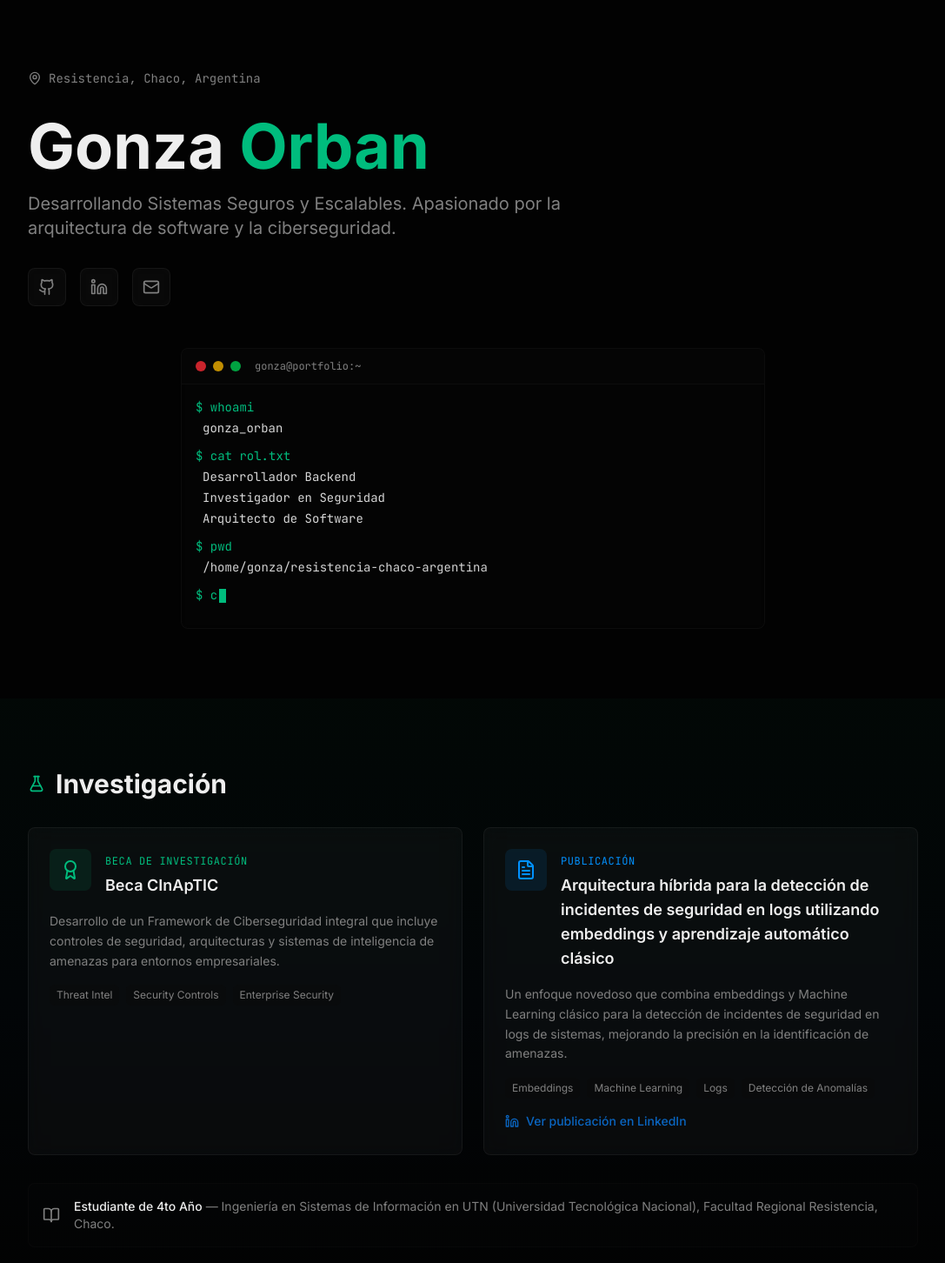
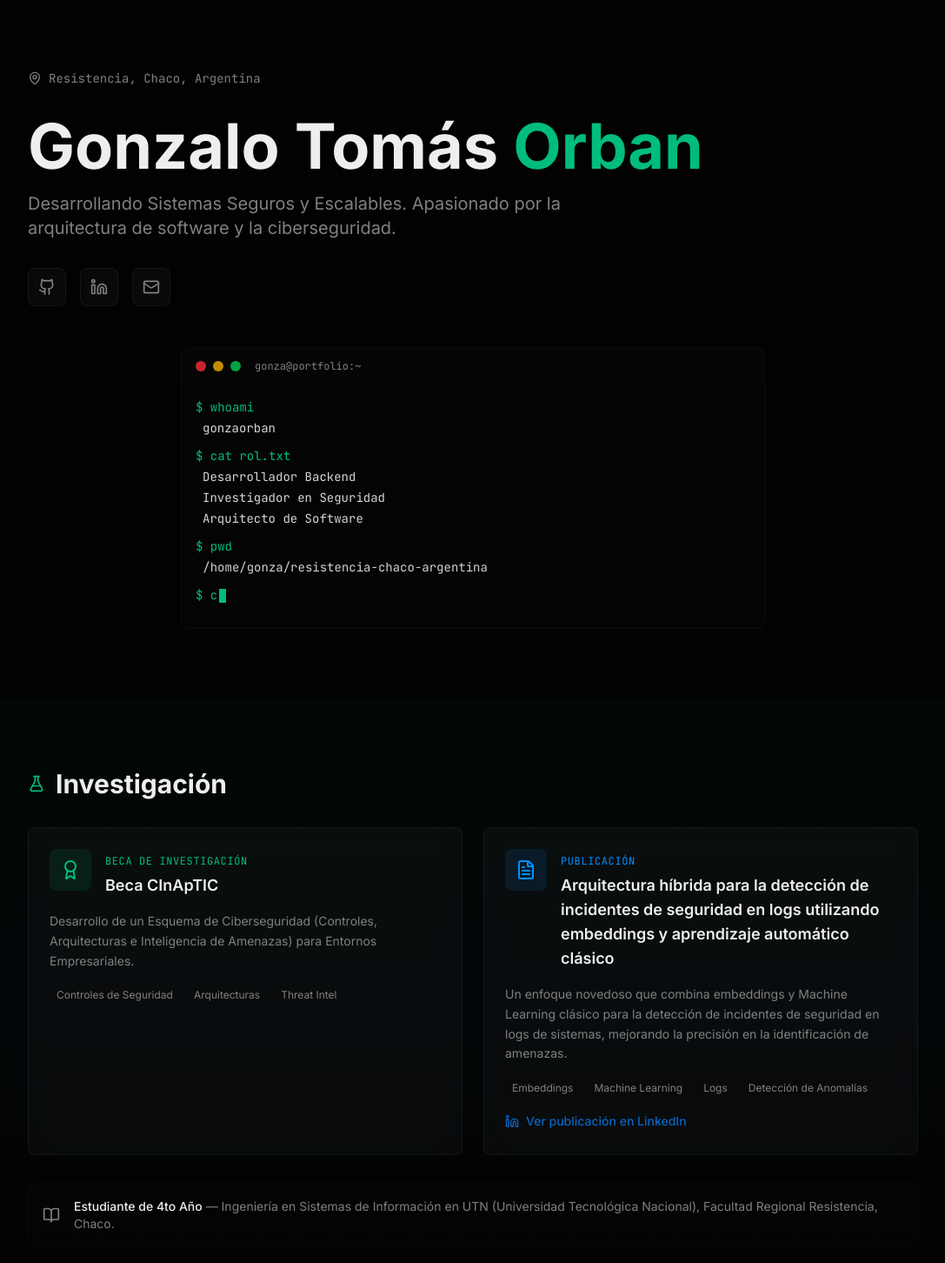
Before and after one commit to gonzaorban/portfolio, a Next.js app: page / in a window 1280 px wide. Shown: the top 1452 px of the page at 87% size, without its empty margins (96-1183 px from the left). Built offline with nearby package versions, Linux system fonts and the light colour scheme.

Commit message:
feat: update user profile details
Set "gonzaorban" for whoami, update name, career, and scholarship description with new tags.

Co-authored-by: Gonzalo Tomás Orban <183670355+gonzaorban@users.noreply.github.com>

```diff
--- a/components/hero.tsx
+++ b/components/hero.tsx
@@ -33,7 +33,7 @@ export function Hero() {
           transition={{ duration: 0.5, delay: 0.1 }}
           className="text-4xl md:text-6xl lg:text-7xl font-bold mb-4 text-balance"
         >
-          <span className="text-foreground">Gonza</span>{" "}
+          <span className="text-foreground">Gonzalo Tomás</span>{" "}
           <span className="text-primary">Orban</span>
         </motion.h1>
 
--- a/components/research-spotlight.tsx
+++ b/components/research-spotlight.tsx
@@ -42,11 +42,10 @@ export function ResearchSpotlight() {
               </div>
             </div>
             <p className="text-muted-foreground text-sm leading-relaxed">
-              Desarrollo de un Framework de Ciberseguridad integral que incluye controles de seguridad,
-              arquitecturas y sistemas de inteligencia de amenazas para entornos empresariales.
+              Desarrollo de un Esquema de Ciberseguridad (Controles, Arquitecturas e Inteligencia de Amenazas) para Entornos Empresariales.
             </p>
             <div className="mt-4 flex flex-wrap gap-2">
-              {["Threat Intel", "Security Controls", "Enterprise Security"].map((tag) => (
+              {["Controles de Seguridad", "Arquitecturas", "Threat Intel"].map((tag) => (
                 <span key={tag} className="text-xs px-2 py-1 rounded-md bg-secondary/50 text-muted-foreground">
                   {tag}
                 </span>
--- a/components/terminal.tsx
+++ b/components/terminal.tsx
@@ -4,10 +4,10 @@ import { useEffect, useState } from "react"
 import { motion } from "framer-motion"
 
 const commands = [
-  { prompt: "$ whoami", output: ["gonza_orban"] },
+  { prompt: "$ whoami", output: ["gonzaorban"] },
   { prompt: "$ cat rol.txt", output: ["Desarrollador Backend", "Investigador en Seguridad", "Arquitecto de Software"] },
   { prompt: "$ pwd", output: ["/home/gonza/resistencia-chaco-argentina"] },
-  { prompt: "$ cat estado.txt", output: ["4to Año - Ingeniería en Sistemas @ UTN", "Becario de Investigación CInApTIC"] },
+  { prompt: "$ cat estado.txt", output: ["4to Año - Ingeniería en Sistemas de Información @ UTN", "Becario de Investigación CInApTIC"] },
 ]
 
 export function Terminal() {
```
